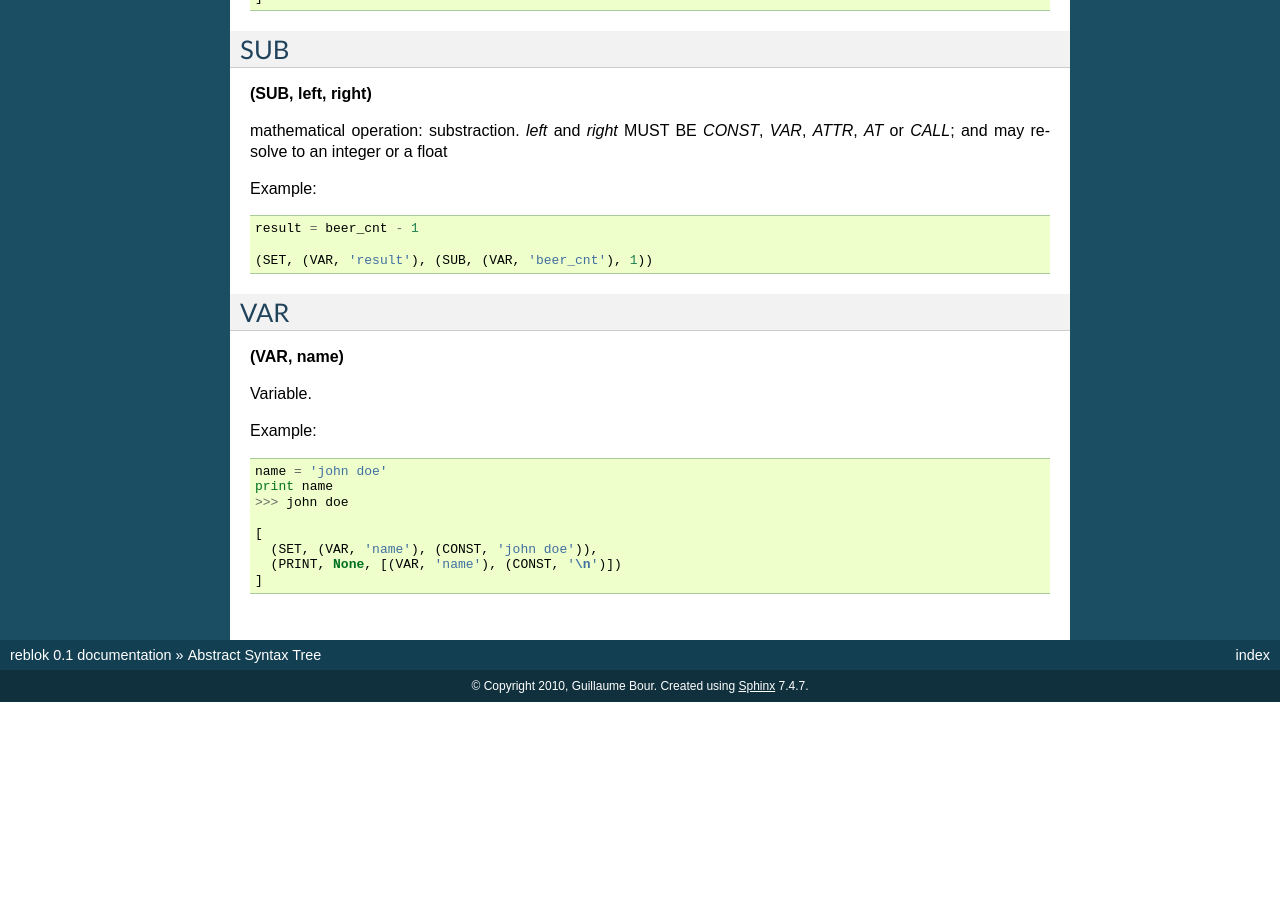
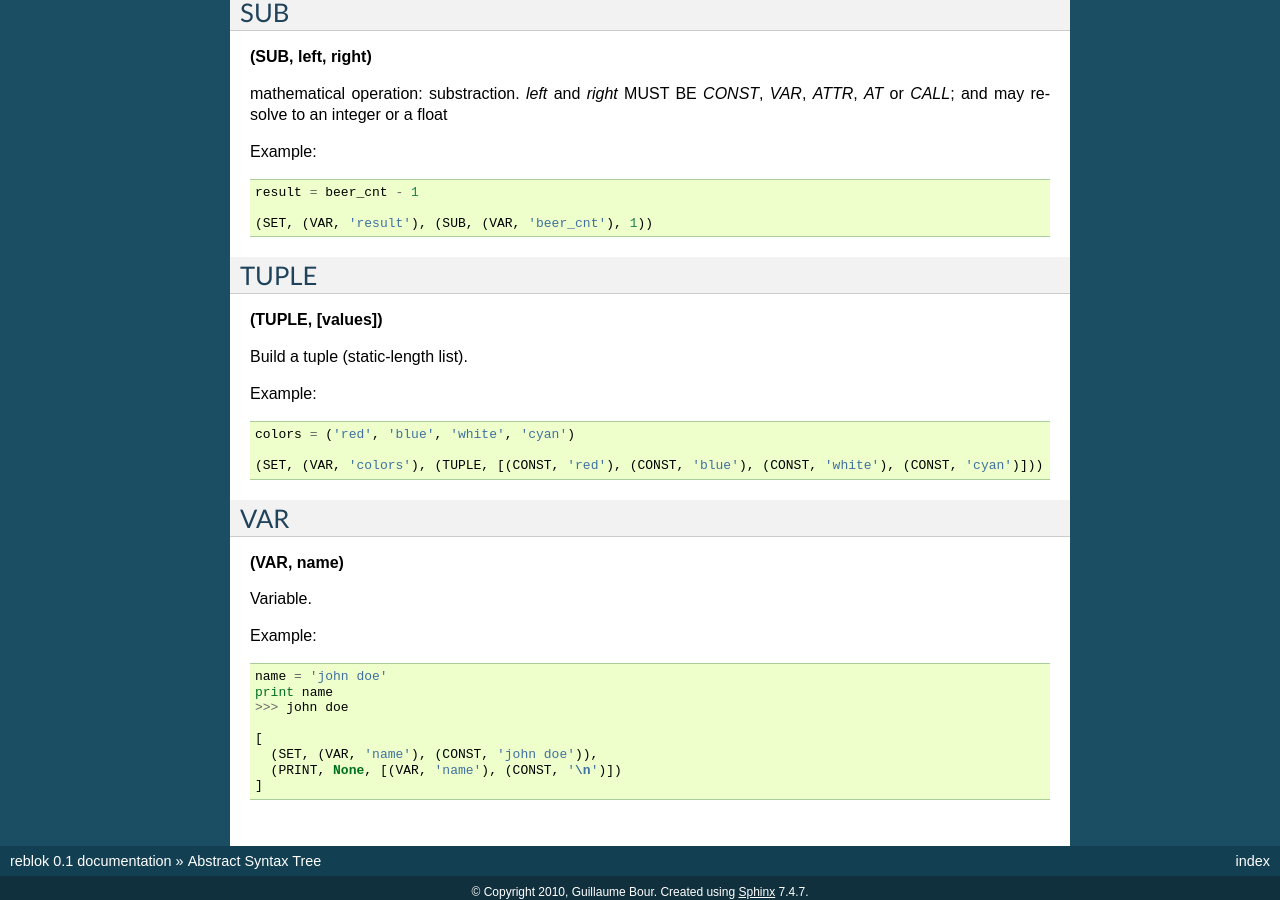
Before and after one commit to gbour/Reblok, a Sphinx documentation site: the page built from doc/sources/ast.rst, in a window 1280 px wide and 900 px high, scrolled down 10006 px. Built offline with Sphinx 7.4.7, drawn with Linux system fonts in a browser that asks for light colours; before the commit the page ends 10708 px from its top, so only the background shows below that; some of the changed text lies outside the part shown.

Commit message:
[doc] update documentation (add TUPLE opcode) [doc] add CHANGES file [build] prepare for new 0.1.1 release (update setup.py)
git-svn-id: http://devedge.bour.cc/svn/reblok/trunk@225 ff29af12-de15-47db-b328-d843b730dfdc

```diff
--- a/doc/sources/ast.rst
+++ b/doc/sources/ast.rst
@@ -330,13 +330,11 @@ LIST
 
 Build a list.
 
-Note: I do not make distinction between tuples and lists. Both ends as a **LIST** node.
-
 Example::
 
   colors = ['red', 'blue', 'white', 'cyan']
 
-  (SET, (VAR, 'colors'), (LIST, ['red', 'blue', 'white', 'cyan']))
+  (SET, (VAR, 'colors'), (LIST, [(CONST, 'red'), (CONST, 'blue'), (CONST, 'white'), (CONST, 'cyan')]))
 
 LEQ
 ...
@@ -562,6 +560,18 @@ Example::
 
  (SET, (VAR, 'result'), (SUB, (VAR, 'beer_cnt'), 1))
 
+TUPLE
+....
+**(TUPLE, [values])**
+
+Build a tuple (static-length list).
+
+Example::
+
+  colors = ('red', 'blue', 'white', 'cyan')
+
+  (SET, (VAR, 'colors'), (TUPLE, [(CONST, 'red'), (CONST, 'blue'), (CONST, 'white'), (CONST, 'cyan')]))
+
 VAR
 ...
 **(VAR, name)**
--- a/setup.py
+++ b/setup.py
@@ -18,7 +18,8 @@ __license__ = """
 	along with this program.  If not, see <http://www.gnu.org/licenses/>.
 """
 import subprocess
-from distutils.core import setup, Command
+#from distutils.core import setup, Command
+from setuptools import setup, Command
 
 class BuildDebianPackage(Command):
 	description = "Build debian package"
@@ -30,7 +31,7 @@ class BuildDebianPackage(Command):
 
 setup(
 	name         = 'reblok',
-	version      = '0.1.0',
+	version      = '0.1.1',
 	description  = 'Python decompiler',
 	author       = 'Guillaume Bour',
 	author_email = 'guillaume@bour.cc',
@@ -65,6 +66,7 @@ setup(
 	['function', '<lambda>', [['ret', ('add', ('var', 'x', 'local'), ('const', 1))]], [('x', '<undef>')], None, None, [], {}]
 	""",
 
+	scripts=['bin/reblok'],
 	packages=['reblok'],
 	data_files=[('share/doc/python-reblok', ('README.md','AUTHORS','COPYING'))],
 	requires=['byteplay (>= 0.2)'],
```
Also changed, not shown: 2 other files.
